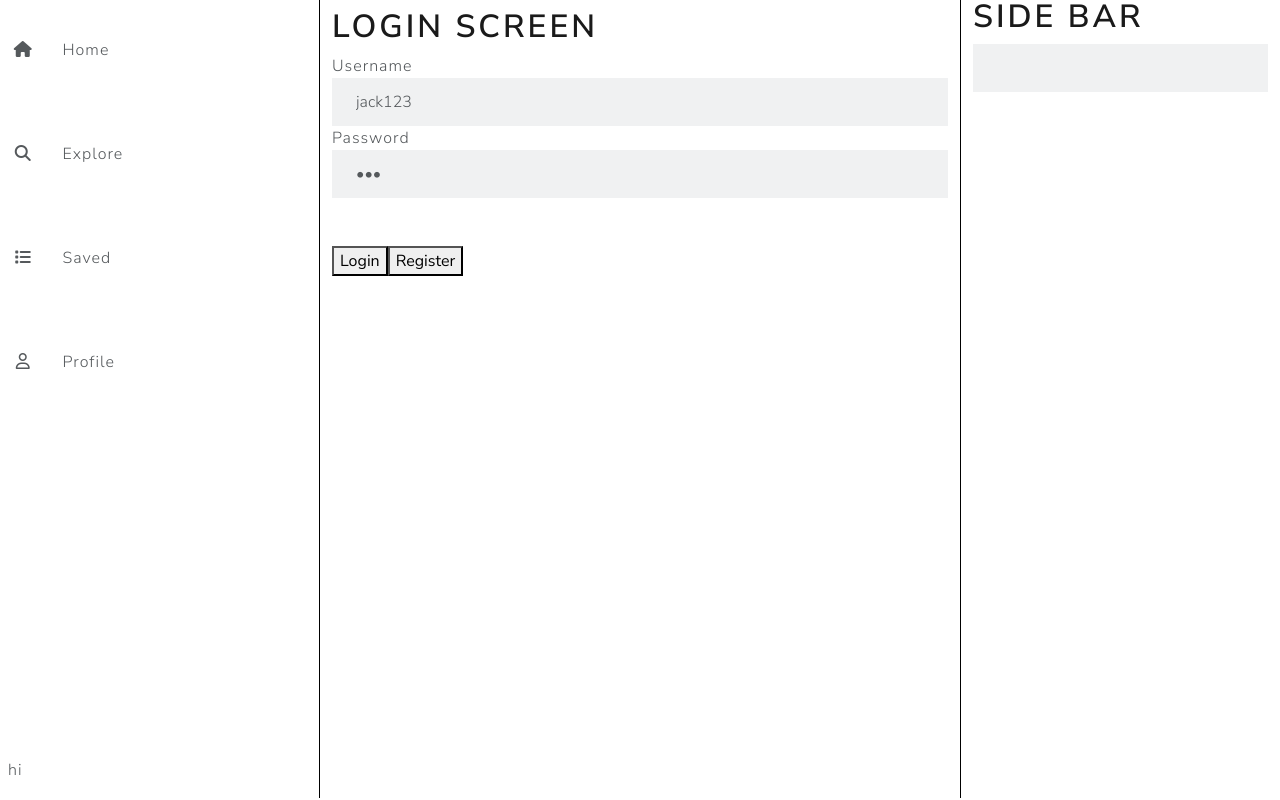
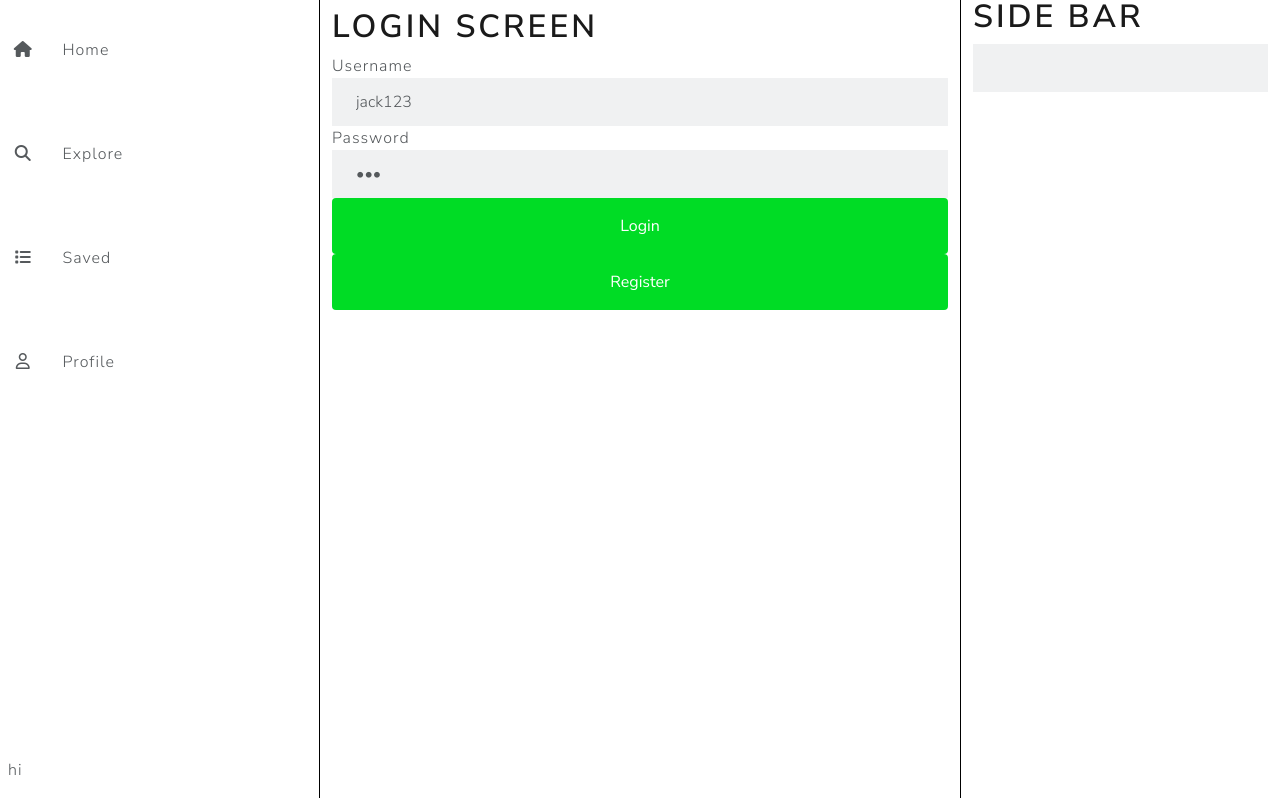
Before and after one commit to toucanfoosh/cs5610-finalproject, a React (Create React App) app: page /login in a window 1280 px wide. Built offline with nearby package versions, Linux system fonts and the light colour scheme; no server answers.

Commit message:
changed button a bit, put in other stuff, fixed onClick for it (no more effects), register still almost working

```diff
--- a/src/login/index.js
+++ b/src/login/index.js
@@ -3,6 +3,7 @@ import { useSelector, useDispatch } from "react-redux";
 import { useState } from "react";
 import { loginThunk } from "../services/user-thunk";
 import { Link } from "react-router-dom";
+import BubblyButton from "../whats-happening/button";
 
 const Login = () => {
     const { currentUser } = useSelector((state) => state.user);
@@ -53,12 +54,9 @@ const Login = () => {
                     onChange={(event) => setPassword(event.target.value)}
                 />
             </div>
-            <button onClick={handleLogin} className="mt-5 sf-custom-btn sf-btn-1">
-                Login
-            </button>
-            <button onClick={handleRegister} className="mt-5 sf-custom-btn sf-btn-1">
-                Register
-            </button>
+            <BubblyButton onclick={handleLogin} text="Login" />
+            <BubblyButton onclick={handleRegister} text="Register" />
+
             {currentUser && (
                 <div>
                     <h1>Welcome {currentUser.username}</h1>
--- a/src/register/index.js
+++ b/src/register/index.js
@@ -2,6 +2,7 @@ import { useDispatch } from "react-redux";
 import { registerThunk } from "../services/user-thunk";
 import React, { useState } from "react";
 import { useNavigate } from "react-router";
+import BubblyButton from "../whats-happening/button";
 
 const RegisterScreen = () => {
     const dispatch = useDispatch();
@@ -33,10 +34,8 @@ const RegisterScreen = () => {
             <label for="password">Password</label>
             <input onChange={(e) => {
                 setPassword(e.target.value);
-            }} className="mt-2 form-control" type="password" id="password"></input>
-            <button onClick={handleRegister} className="mt-5 sf-custom-btn sf-btn-1">
-                Register
-            </button>
+            }} className="mb-2 mt-2 form-control" type="password" id="password"></input>
+            <BubblyButton onclick={handleRegister} text="Register" />
             {username} <br />
             {password}
             {error}
--- a/src/whats-happening/button.js
+++ b/src/whats-happening/button.js
@@ -1,7 +1,7 @@
 import React, { useState } from 'react';
 import './button.css';
 
-const BubblyButton = () => {
+const BubblyButton = ({ text, onclick }) => {
     const [isAnimating, setIsAnimating] = useState(false);
 
     const handleClick = () => {
@@ -13,9 +13,9 @@ const BubblyButton = () => {
 
     return (
         <button className={`sf-bubbly-button ${isAnimating ? 'animate' : ''}`}
-            onClick={handleClick} >
-            Post
-        </button>
+            onClick={onclick} >
+            {text}
+        </button >
     );
 };
 
--- a/src/whats-happening/index.js
+++ b/src/whats-happening/index.js
@@ -27,9 +27,8 @@ const WhatsHappening = () => {
                 </div>
             </div>
             <div className="col">
-                <BubblyButton onClick={postClickHandler} />
+                <BubblyButton onclick={postClickHandler} text="Post" />
             </div>
-            {post}
         </div>
     )
 }
```
